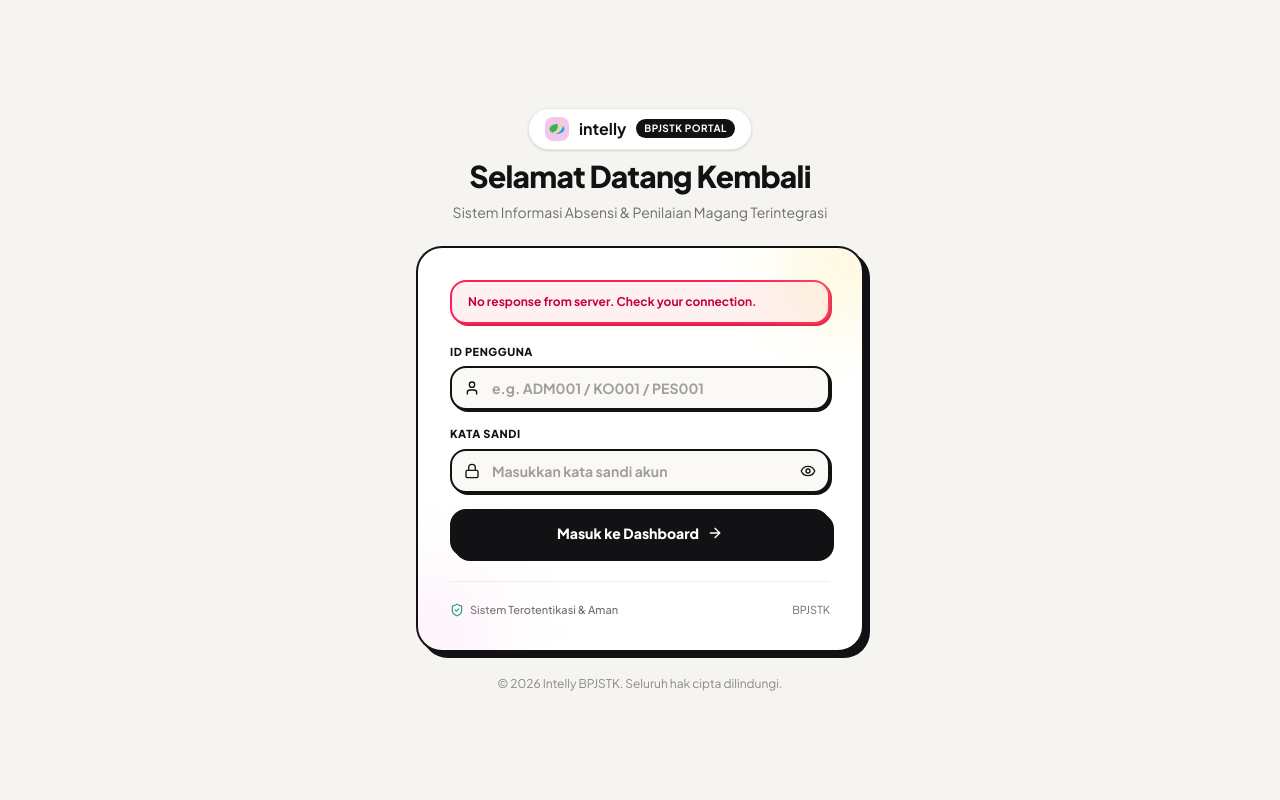
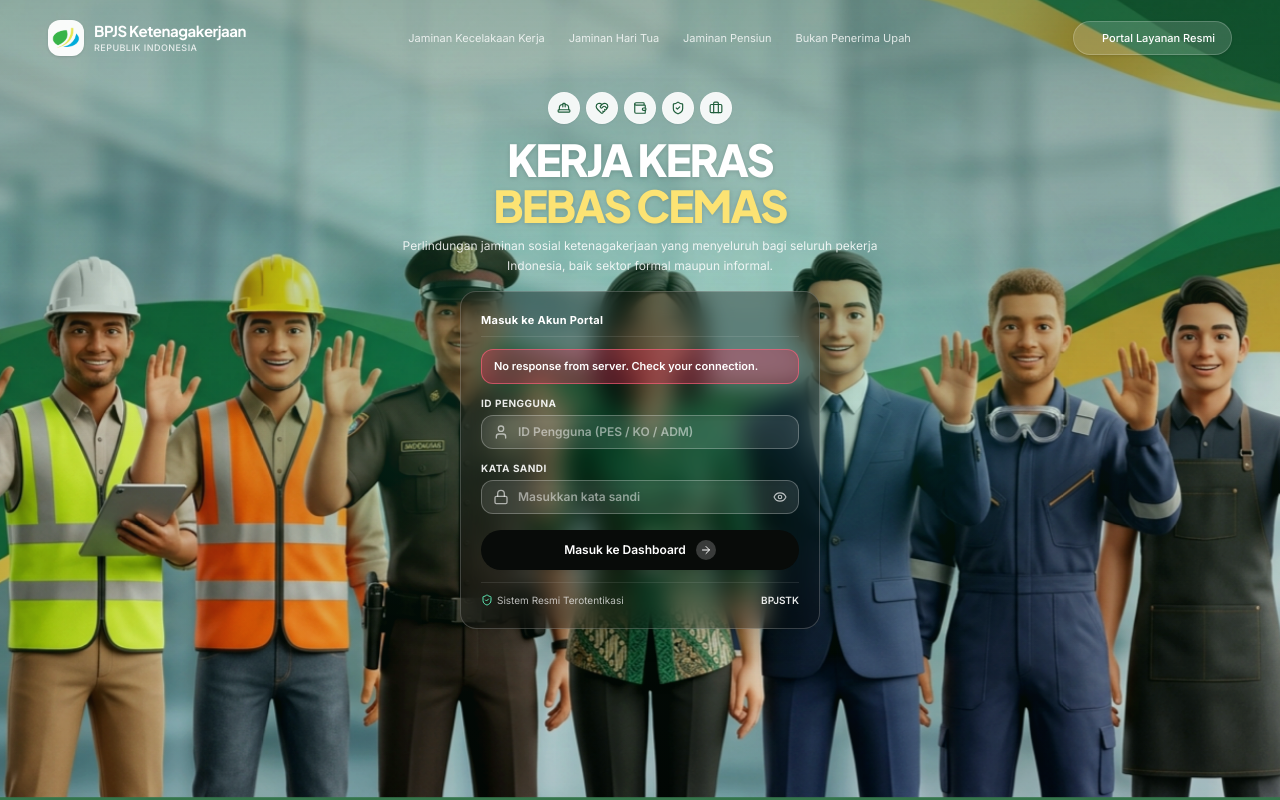
Before and after one commit to bagasdwisss/project-bpjs, a React (Vite) app: page /login in a window 1280 px wide. Both pictures are taken after typing "Sample", "Sample123" into the empty fields and a click on the button "Masuk ke Dashboard". Built offline with nearby package versions, Linux system fonts and the light colour scheme; no server answers.

Commit message:
feat: implement BPJS Ketenagakerjaan full-screen hero login page with extra super HD adult workers animation

```diff
--- a/index.html
+++ b/index.html
@@ -10,7 +10,7 @@
     <title>BPJS Ketenagakerjaan - Sistem Absensi & Penilaian</title>
     <link rel="preconnect" href="https://fonts.googleapis.com">
     <link rel="preconnect" href="https://fonts.gstatic.com" crossorigin>
-    <link href="https://fonts.googleapis.com/css2?family=Plus+Jakarta+Sans:wght@300;400;500;600;700;800&display=swap" rel="stylesheet" crossorigin="anonymous">
+    <link href="https://fonts.googleapis.com/css2?family=Inter:wght@400;500;600;700&family=Plus+Jakarta+Sans:wght@300;400;500;600;700;800&display=swap" rel="stylesheet" crossorigin="anonymous">
   </head>
   <body class="bg-[#F5F4F0] text-[#121214] antialiased">
     <div id="root"></div>
--- a/src/components/Auth/Login.jsx
+++ b/src/components/Auth/Login.jsx
@@ -2,17 +2,22 @@ import React, { useState, useContext, useEffect } from 'react';
 import { useNavigate, useSearchParams } from 'react-router-dom';
 import { AuthContext } from '../../context/AuthContext';
 import {
+  HardHat,
+  HeartHandshake,
+  Wallet,
+  ShieldCheck,
+  Briefcase,
+  ArrowRight,
   User,
   Lock,
   Eye,
   EyeOff,
-  ShieldCheck,
-  ArrowRight,
-  AlertTriangle,
+  ShieldAlert,
   Clock,
-  ShieldAlert
+  AlertTriangle
 } from 'lucide-react';
 import logo from '../../assets/27102023_091008_dorong_universal.png';
+import workersHeroHd from '../../assets/bpjs_workers_hd.jpg';
 import PageLoader from '../Common/PageLoader';
 
 const Login = () => {
@@ -29,7 +34,7 @@ const Login = () => {
   const { user, login, error, clearError, isAuthenticated } = useContext(AuthContext);
   const navigate = useNavigate();
 
-  // Redirect after authentication
+  // Redirect pengguna setelah autentikasi berhasil sesuai role
   useEffect(() => {
     if (isAuthenticated && user) {
       if (user.role_id === 1 || user.role === 'Peserta') {
@@ -89,196 +94,279 @@ const Login = () => {
   };
 
   if (isAuthenticated) {
-    return <PageLoader text="Memuat Halaman..." />;
+    return <PageLoader text="Memuat Halaman Portal..." />;
   }
 
   return (
-    <div className="min-h-screen bg-[#F5F4F0] flex flex-col justify-center items-center p-4 sm:p-6 font-sans">
-      <div className="max-w-md w-full space-y-6">
-        {/* Brand Header */}
-        <div className="text-center space-y-2">
-          <div className="inline-flex items-center space-x-2.5 bg-white border border-[#EAE9E4] px-4 py-2 rounded-full shadow-sm">
-            <div className="w-6 h-6 rounded-lg bg-[#F5C6EC] flex items-center justify-center overflow-hidden">
-              <img src={logo} alt="BPJSTK Logo" width="16" height="16" loading="lazy" decoding="async" style={{ width: '16px', height: '16px', objectFit: 'contain' }} className="w-4 h-4 object-contain" />
+    <div
+      className="relative min-h-[100svh] w-full bg-[#397C50] text-white overflow-x-hidden md:overflow-hidden flex flex-col justify-between select-none"
+      style={{ fontFamily: "var(--font-body, Inter, sans-serif)" }}
+    >
+      {/* ============================================================== */}
+      {/* 04. BACKGROUND WORKER ANIMATION — EXTRA SUPER HD & ADULTS ONLY */}
+      {/* ============================================================== */}
+      <div className="absolute inset-0 w-full h-full overflow-hidden pointer-events-none select-none z-0">
+        <img
+          src={workersHeroHd}
+          alt="Barisan Pekerja Dewasa BPJS Ketenagakerjaan Extra Super HD"
+          className="absolute inset-0 w-full h-full object-cover object-bottom animate-worker-hd"
+          style={{
+            objectPosition: 'center bottom',
+            backfaceVisibility: 'hidden',
+            transform: 'translateZ(0)',
+            filter: 'contrast(1.04) saturate(1.05)'
+          }}
+        />
+
+        {/* Subtle Green Contrast Overlay */}
+        <div
+          className="absolute inset-0"
+          style={{
+            background: 'linear-gradient(180deg, rgba(15, 65, 37, 0.40) 0%, rgba(25, 95, 52, 0.15) 48%, rgba(15, 65, 37, 0.10) 100%)'
+          }}
+        />
+
+        {/* Subtle radial lighting for readability */}
+        <div className="absolute top-1/4 left-1/2 -translate-x-1/2 w-[720px] h-[340px] bg-emerald-400/10 rounded-full blur-3xl pointer-events-none" />
       </div>
-            <span className="font-bold text-base text-[#121214]">intelly</span>
-            <span className="text-[10px] font-bold uppercase tracking-wider bg-[#121214] text-white px-2 py-0.5 rounded-full">
-              BPJSTK Portal
+
+      {/* ============================================================== */}
+      {/* 05. NAVBAR (TOP HEADER WITH OFFICIAL LOGO)                     */}
+      {/* ============================================================== */}
+      <header className="relative z-20 w-full px-5 py-4 sm:px-8 sm:py-5 lg:px-12 flex items-center justify-between animate-hero-nav">
+        {/* Left: Official BPJS Ketenagakerjaan Logo */}
+        <div className="flex items-center gap-2.5">
+          <div className="w-8 h-8 sm:w-9 sm:h-9 rounded-xl bg-white/95 p-1 flex items-center justify-center shadow-sm">
+            <img
+              src={logo}
+              alt="Logo Resmi BPJS Ketenagakerjaan"
+              className="w-full h-full object-contain"
+            />
+          </div>
+          <div className="flex flex-col text-left">
+            <span
+              className="text-white text-sm sm:text-[15px] font-bold tracking-[-0.03em] leading-tight"
+              style={{ fontFamily: "var(--font-heading)" }}
+            >
+              BPJS Ketenagakerjaan
+            </span>
+            <span className="text-[9px] font-medium text-white/80 tracking-wider uppercase">
+              Republik Indonesia
             </span>
           </div>
-          <h1 className="text-2xl sm:text-3xl font-extrabold text-[#121214] tracking-tight">
-            Selamat Datang Kembali
-          </h1>
-          <p className="text-xs sm:text-sm text-[#6E6D6A]">
-            Sistem Informasi Absensi & Penilaian Magang Terintegrasi
-          </p>
         </div>
 
-        {/* Soft Neo-Brutalist Login Card */}
-        <div className="bg-white rounded-[26px] border-2 border-[#121214] shadow-[6px_6px_0px_#121214] p-6 sm:p-8 relative overflow-hidden">
-          {/* Subtle Decorative pastel background glow */}
-          <div className="absolute -top-12 -right-12 w-32 h-32 bg-[#FCE373]/25 rounded-full blur-2xl pointer-events-none"></div>
-          <div className="absolute -bottom-12 -left-12 w-32 h-32 bg-[#F5C6EC]/25 rounded-full blur-2xl pointer-events-none"></div>
+        {/* Center: Program Pillars (Desktop Only) */}
+        <div className="hidden lg:flex items-center gap-6 text-[11px] font-normal text-white/80">
+          <span className="hover:text-white transition-opacity cursor-default">Jaminan Kecelakaan Kerja</span>
+          <span className="hover:text-white transition-opacity cursor-default">Jaminan Hari Tua</span>
+          <span className="hover:text-white transition-opacity cursor-default">Jaminan Pensiun</span>
+          <span className="hover:text-white transition-opacity cursor-default">Bukan Penerima Upah</span>
+        </div>
 
-          {/* Security Alert Notice (Concurrent Login or Idle Timeout) */}
+        {/* Right: Official Portal Badge */}
+        <div>
+          <div className="bg-white/15 backdrop-blur-md text-white rounded-full px-3.5 py-1.5 sm:px-4 sm:py-2 text-[10px] sm:text-[11px] font-medium border border-white/20 shadow-sm flex items-center gap-1.5">
+            <span className="w-1.5 h-1.5 rounded-full bg-[#FCE373] animate-ping" />
+            <span>Portal Layanan Resmi</span>
+          </div>
+        </div>
+      </header>
+
+      {/* ============================================================== */}
+      {/* 06. HERO CONTENT & DIRECTLY INTEGRATED LOGIN FORM              */}
+      {/* ============================================================== */}
+      <main className="relative z-10 w-full max-w-2xl mx-auto px-4 pt-1 sm:pt-4 pb-12 sm:pb-24 flex-1 flex flex-col items-center justify-start text-center">
+
+        {/* A. FIVE PROGRAM ICON ROW */}
+        <div className="flex items-center gap-[6px] mb-2 sm:mb-3 animate-hero-icons">
+          <div
+            title="Jaminan Kecelakaan Kerja (JKK)"
+            className="w-8 h-8 rounded-full bg-white/90 backdrop-blur-sm flex items-center justify-center border border-white/40 shadow-xs hover:scale-105 transition-transform"
+          >
+            <HardHat className="w-3.5 h-3.5 text-[#1F5E3B]" />
+          </div>
+          <div
+            title="Jaminan Kematian (JKM)"
+            className="w-8 h-8 rounded-full bg-white/90 backdrop-blur-sm flex items-center justify-center border border-white/40 shadow-xs hover:scale-105 transition-transform"
+          >
+            <HeartHandshake className="w-3.5 h-3.5 text-[#1F5E3B]" />
+          </div>
+          <div
+            title="Jaminan Hari Tua (JHT)"
+            className="w-8 h-8 rounded-full bg-white/90 backdrop-blur-sm flex items-center justify-center border border-white/40 shadow-xs hover:scale-105 transition-transform"
+          >
+            <Wallet className="w-3.5 h-3.5 text-[#1F5E3B]" />
+          </div>
+          <div
+            title="Jaminan Pensiun (JP)"
+            className="w-8 h-8 rounded-full bg-white/90 backdrop-blur-sm flex items-center justify-center border border-white/40 shadow-xs hover:scale-105 transition-transform"
+          >
+            <ShieldCheck className="w-3.5 h-3.5 text-[#1F5E3B]" />
+          </div>
+          <div
+            title="Jaminan Kehilangan Pekerjaan (JKP)"
+            className="w-8 h-8 rounded-full bg-white/90 backdrop-blur-sm flex items-center justify-center border border-white/40 shadow-xs hover:scale-105 transition-transform"
+          >
+            <Briefcase className="w-3.5 h-3.5 text-[#1F5E3B]" />
+          </div>
+        </div>
+
+        {/* B. MAIN HEADLINE (TAGLINE) */}
+        <h1
+          className="text-white uppercase font-extrabold tracking-[-0.045em] leading-[1.05] max-w-[760px] text-center drop-shadow-sm animate-hero-headline"
+          style={{
+            fontFamily: "var(--font-heading)",
+            fontSize: 'clamp(28px, 4.8vw, 44px)'
+          }}
+        >
+          Kerja Keras <br className="hidden sm:inline" />
+          <span className="text-[#FCE373]">Bebas Cemas</span>
+        </h1>
+
+        {/* C. SUBHEADING */}
+        <p className="text-white/85 text-[11px] sm:text-xs font-normal leading-[1.6] max-w-[480px] mt-2 text-center animate-hero-subheading">
+          Perlindungan jaminan sosial ketenagakerjaan yang menyeluruh bagi seluruh pekerja Indonesia, baik sektor formal maupun informal.
+        </p>
+
+        {/* D. INTEGRATED LOGIN FORM (NO DEMO TEST BUTTONS) */}
+        <div className="w-full max-w-[360px] mx-auto mt-3 sm:mt-4 p-4 sm:p-5 rounded-2xl bg-black/35 backdrop-blur-md border border-white/20 shadow-2xl text-left animate-hero-form">
+
+          {/* Form Header Info */}
+          <div className="flex items-center justify-between mb-3 pb-2 border-b border-white/10">
+            <span className="text-[11px] font-bold text-white tracking-wide">
+              Masuk ke Akun Portal
+            </span>
+            {roleDetected && (
+              <span className={`text-[9px] font-black uppercase tracking-wider px-2 py-0.5 rounded-full border border-white/30 ${
+                roleDetected === 'Administrator' ? 'bg-[#F5C6EC] text-[#121214]' :
+                roleDetected === 'Koordinator' ? 'bg-[#FCE373] text-[#121214]' :
+                'bg-[#BDD4F2] text-[#121214]'
+              }`}>
+                {roleDetected}
+              </span>
+            )}
+          </div>
+
+          {/* Session Alerts */}
           {reason === 'concurrent_session' && (
-            <div className="mb-5 bg-[#F5C6EC]/40 border-2 border-[#121214] shadow-[3px_3px_0px_#121214] rounded-2xl p-3.5 flex items-start gap-3 animate-in fade-in duration-200">
-              <div className="w-8 h-8 rounded-xl bg-[#121214] text-[#F5C6EC] flex items-center justify-center shrink-0">
-                <ShieldAlert className="w-4 h-4" />
-              </div>
-              <div>
-                <p className="text-xs font-black text-[#121214]">Login Ganda Terdeteksi</p>
-                <p className="text-[11px] text-[#121214]/80 font-medium leading-relaxed mt-0.5">
-                  Akun Anda terdeteksi masuk dari perangkat atau peramban lain. Sesi pada perangkat ini telah ditutup demi keamanan.
-                </p>
-              </div>
+            <div className="mb-3 bg-[#F5C6EC]/30 border border-[#F5C6EC]/60 rounded-xl p-2.5 flex items-start gap-2">
+              <ShieldAlert className="w-4 h-4 text-[#F5C6EC] shrink-0 mt-0.5" />
+              <p className="text-[11px] text-white leading-tight">Login ganda terdeteksi. Sesi di peramban ini telah ditutup demi keamanan.</p>
             </div>
           )}
 
           {reason === 'idle_timeout' && (
-            <div className="mb-5 bg-[#FCE373]/40 border-2 border-[#121214] shadow-[3px_3px_0px_#121214] rounded-2xl p-3.5 flex items-start gap-3 animate-in fade-in duration-200">
-              <div className="w-8 h-8 rounded-xl bg-[#121214] text-[#FCE373] flex items-center justify-center shrink-0">
-                <Clock className="w-4 h-4" />
-              </div>
-              <div>
-                <p className="text-xs font-black text-[#121214]">Sesi Berakhir (Inaktivitas)</p>
-                <p className="text-[11px] text-[#121214]/80 font-medium leading-relaxed mt-0.5">
-                  Tidak ada aktivitas terdeteksi selama lebih dari 15 menit. Demi melindungi data Anda, silakan masuk kembali.
-                </p>
-              </div>
+            <div className="mb-3 bg-[#FCE373]/30 border border-[#FCE373]/60 rounded-xl p-2.5 flex items-start gap-2">
+              <Clock className="w-4 h-4 text-[#FCE373] shrink-0 mt-0.5" />
+              <p className="text-[11px] text-white leading-tight">Sesi berakhir karena inaktivitas &gt;15 menit. Silakan masuk kembali.</p>
             </div>
           )}
 
           {reason === 'session_expired' && (
-            <div className="mb-5 bg-[#FAF9F6] border-2 border-[#121214] shadow-[3px_3px_0px_#121214] rounded-2xl p-3.5 flex items-start gap-3 animate-in fade-in duration-200">
-              <div className="w-8 h-8 rounded-xl bg-[#121214] text-white flex items-center justify-center shrink-0">
-                <AlertTriangle className="w-4 h-4 text-[#FCE373]" />
-              </div>
-              <div>
-                <p className="text-xs font-black text-[#121214]">Sesi Berakhir</p>
-                <p className="text-[11px] text-[#121214]/80 font-medium leading-relaxed mt-0.5">
-                  Masa berlaku sesi login Anda telah selesai. Silakan masukkan kredensial Anda kembali.
-                </p>
-              </div>
+            <div className="mb-3 bg-amber-500/30 border border-amber-400/60 rounded-xl p-2.5 flex items-start gap-2">
+              <AlertTriangle className="w-4 h-4 text-amber-300 shrink-0 mt-0.5" />
+              <p className="text-[11px] text-white leading-tight">Masa berlaku sesi telah kadaluwarsa. Silakan login kembali.</p>
             </div>
           )}
 
-          {/* Form Error alert */}
+          {/* Error Notice */}
           {(formError || error) && (
-            <div className="mb-5 bg-rose-50 border-2 border-rose-500 text-rose-700 px-4 py-3 rounded-2xl text-xs font-bold shadow-[2px_2px_0px_#e11d48]">
+            <div className="mb-3 bg-rose-500/30 border border-rose-400/60 text-white px-3 py-2 rounded-xl text-[11px] font-semibold">
               {formError || error}
             </div>
           )}
 
-          <form onSubmit={handleSubmit} className="space-y-4 relative z-10">
-            {/* Unique ID Input with integrated Role Detection */}
+          {/* Login Form Fields */}
+          <form onSubmit={handleSubmit} className="space-y-3">
+            {/* Unique ID */}
             <div>
-              <div className="flex items-center justify-between mb-1.5">
-                <label className="block text-[11px] font-extrabold text-[#121214] uppercase tracking-wider">
+              <label className="block text-[10px] font-bold text-white/90 uppercase tracking-wider mb-1">
                 ID Pengguna
               </label>
-                {/* Header Inline Mini Role Tag */}
-                <div
-                  className={`transition-all duration-300 ease-out flex items-center gap-1.5 ${
-                    roleDetected ? 'opacity-100 scale-100' : 'opacity-0 scale-90 pointer-events-none'
-                  }`}
-                >
-                  <span className="w-1.5 h-1.5 rounded-full bg-[#121214] animate-ping" />
-                  <span className={`text-[10px] font-black uppercase tracking-wider px-2 py-0.5 rounded-full border border-[#121214] shadow-[1px_1px_0px_#121214] ${
-                    roleDetected === 'Administrator'
-                      ? 'bg-[#F5C6EC] text-[#121214]'
-                      : roleDetected === 'Koordinator'
-                        ? 'bg-[#FCE373] text-[#121214]'
-                        : 'bg-[#BDD4F2] text-[#121214]'
-                  }`}>
-                    {roleDetected}
-                  </span>
-                </div>
-              </div>
-
               <div className="relative">
-                <div className="absolute inset-y-0 left-0 pl-3.5 flex items-center pointer-events-none text-[#121214]">
+                <div className="absolute inset-y-0 left-0 pl-3 flex items-center pointer-events-none text-white/60">
                   <User className="h-4 w-4" />
                 </div>
                 <input
                   type="text"
-                  id="uniqueId"
                   required
                   value={uniqueId}
                   onChange={handleUniqueIdChange}
-                  className="block w-full pl-10 pr-3 py-2.5 bg-[#FAF9F6] border-2 border-[#121214] rounded-2xl text-xs sm:text-sm font-bold text-[#121214] placeholder-[#A09F9B] shadow-[2px_2px_0px_#121214] focus:outline-none focus:bg-white focus:shadow-[3px_3px_0px_#121214] transition-all"
-                  placeholder="e.g. ADM001 / KO001 / PES001"
-                  autoComplete="off"
+                  placeholder="ID Pengguna (PES / KO / ADM)"
                   disabled={loading}
+                  className="w-full pl-9 pr-3 py-2 bg-white/10 focus:bg-white/20 border border-white/25 focus:border-[#FCE373] rounded-xl text-xs font-semibold text-white placeholder-white/50 shadow-inner focus:outline-none transition-all"
                 />
               </div>
             </div>
 
-            {/* Password Input */}
+            {/* Password */}
             <div>
-              <label className="block text-[11px] font-extrabold text-[#121214] uppercase tracking-wider mb-1.5">
+              <label className="block text-[10px] font-bold text-white/90 uppercase tracking-wider mb-1">
                 Kata Sandi
               </label>
               <div className="relative">
-                <div className="absolute inset-y-0 left-0 pl-3.5 flex items-center pointer-events-none text-[#121214]">
+                <div className="absolute inset-y-0 left-0 pl-3 flex items-center pointer-events-none text-white/60">
                   <Lock className="h-4 w-4" />
                 </div>
                 <input
                   type={showPassword ? 'text' : 'password'}
-                  id="password"
                   required
                   value={password}
                   onChange={(e) => setPassword(e.target.value)}
-                  className="block w-full pl-10 pr-10 py-2.5 bg-[#FAF9F6] border-2 border-[#121214] rounded-2xl text-xs sm:text-sm font-bold text-[#121214] placeholder-[#A09F9B] shadow-[2px_2px_0px_#121214] focus:outline-none focus:bg-white focus:shadow-[3px_3px_0px_#121214] transition-all"
-                  placeholder="Masukkan kata sandi akun"
+                  placeholder="Masukkan kata sandi"
                   disabled={loading}
+                  className="w-full pl-9 pr-9 py-2 bg-white/10 focus:bg-white/20 border border-white/25 focus:border-[#FCE373] rounded-xl text-xs font-semibold text-white placeholder-white/50 shadow-inner focus:outline-none transition-all"
                 />
                 <button
                   type="button"
                   onClick={() => setShowPassword(!showPassword)}
-                  className="absolute inset-y-0 right-0 pr-3.5 flex items-center text-[#121214] hover:opacity-75 cursor-pointer"
-                  disabled={loading}
+                  className="absolute inset-y-0 right-0 pr-3 flex items-center text-white/70 hover:text-white cursor-pointer"
+                  aria-label={showPassword ? 'Sembunyikan Kata Sandi' : 'Tampilkan Kata Sandi'}
                 >
-                  {showPassword ? <EyeOff className="h-4 w-4" /> : <Eye className="h-4 w-4" />}
+                  {showPassword ? <EyeOff className="h-3.5 w-3.5" /> : <Eye className="h-3.5 w-3.5" />}
                 </button>
               </div>
             </div>
 
-            {/* Submit Button */}
+            {/* Signature Black Pill Submit Button */}
+            <div className="pt-1">
               <button
                 type="submit"
                 disabled={loading}
-              className="w-full mt-3 bg-[#121214] hover:bg-neutral-800 active:translate-y-0.5 disabled:opacity-50 text-white font-black py-3 px-5 rounded-2xl border-2 border-[#121214] shadow-[4px_4px_0px_#121214] hover:shadow-[5px_5px_0px_#121214] transition-all flex items-center justify-center space-x-2 text-xs sm:text-sm cursor-pointer"
+                className="w-full group bg-[#080B09] hover:bg-neutral-900 active:scale-95 disabled:opacity-60 text-white text-xs font-semibold rounded-full py-2.5 px-5 inline-flex items-center justify-center gap-2.5 shadow-xl hover:-translate-y-0.5 transition-all duration-200 cursor-pointer"
+                style={{ borderRadius: '999px' }}
               >
                 {loading ? (
                   <>
-                  <div className="w-4 h-4 border-2 border-white border-t-transparent rounded-full animate-spin"></div>
+                    <div className="w-3.5 h-3.5 border-2 border-white border-t-transparent rounded-full animate-spin" />
                     <span>Memverifikasi Akun...</span>
                   </>
                 ) : (
                   <>
                     <span>Masuk ke Dashboard</span>
-                  <ArrowRight className="w-4 h-4" />
+                    <div className="w-5 h-5 rounded-full bg-white/20 flex items-center justify-center group-hover:bg-[#FCE373] group-hover:text-[#121214] transition-colors">
+                      <ArrowRight className="w-3 h-3" />
+                    </div>
                   </>
                 )}
               </button>
+            </div>
           </form>
 
-          {/* Security & Support Note */}
-          <div className="mt-6 pt-5 border-t border-[#F0EFEA] flex items-center justify-between text-[11px] text-[#6E6D6A]">
-            <span className="flex items-center gap-1.5 font-medium">
-              <ShieldCheck className="w-3.5 h-3.5 text-emerald-600" />
-              Sistem Terotentikasi & Aman
+          {/* Secure SSL Tag */}
+          <div className="mt-3 pt-2.5 border-t border-white/10 flex items-center justify-between text-[10px] text-white/70">
+            <span className="flex items-center gap-1">
+              <ShieldCheck className="w-3 h-3 text-emerald-300" />
+              Sistem Resmi Terotentikasi
             </span>
-            <span>BPJSTK</span>
+            <span className="font-semibold text-white/90">BPJSTK</span>
           </div>
         </div>
+      </main>
 
-        {/* Footer */}
-        <div className="text-center text-xs text-[#8A8985]">
-          <p>© {new Date().getFullYear()} Intelly BPJSTK. Seluruh hak cipta dilindungi.</p>
-        </div>
-      </div>
+      {/* Invisible spacer on desktop to preserve bottom crowd headroom */}
+      <div className="relative z-10 w-full h-4 sm:h-8 pointer-events-none" />
     </div>
   );
 };
--- a/src/index.css
+++ b/src/index.css
@@ -22,6 +22,11 @@
 }
 
 :root {
+  --font-heading: 'Plus Jakarta Sans', sans-serif;
+  --font-body: 'Inter', sans-serif;
+  --color-primary: #367C52;
+  --color-background: #397C50;
+  --color-white: #FFFFFF;
   --bg-canvas: #F5F4F0;
   --pitch-black: #121214;
   --pastel-yellow: #FCE373;
@@ -95,3 +100,75 @@ body {
 ::-webkit-scrollbar-thumb:hover {
   background: #AFAEA8;
 }
+
+/* BPJS Ketenagakerjaan Hero Animation System */
+@keyframes heroFadeIn {
+  from { opacity: 0; }
+  to { opacity: 1; }
+}
+
+@keyframes heroFadeSlideUp {
+  from {
+    opacity: 0;
+    transform: translateY(var(--slide-y, 14px));
+  }
+  to {
+    opacity: 1;
+    transform: translateY(0);
+  }
+}
+
+@keyframes workerBreathing {
+  0%, 100% {
+    transform: translateY(0) scale(1) translateZ(0);
+  }
+  50% {
+    transform: translateY(-6px) scale(1.008) translateZ(0);
+  }
+}
+
+.animate-hero-nav {
+  animation: heroFadeIn 700ms cubic-bezier(0.16, 1, 0.3, 1) forwards;
+}
+
+.animate-hero-icons {
+  --slide-y: 10px;
+  animation: heroFadeSlideUp 600ms cubic-bezier(0.16, 1, 0.3, 1) forwards;
+}
+
+.animate-hero-headline {
+  --slide-y: 18px;
+  animation: heroFadeSlideUp 800ms cubic-bezier(0.16, 1, 0.3, 1) forwards;
+}
+
+.animate-hero-subheading {
+  --slide-y: 10px;
+  animation: heroFadeSlideUp 700ms cubic-bezier(0.16, 1, 0.3, 1) 200ms forwards;
+  opacity: 0;
+}
+
+.animate-hero-form {
+  --slide-y: 12px;
+  animation: heroFadeSlideUp 750ms cubic-bezier(0.16, 1, 0.3, 1) 250ms forwards;
+  opacity: 0;
+}
+
+.animate-worker-hd {
+  animation: workerBreathing 6.5s ease-in-out infinite;
+  backface-visibility: hidden;
+  transform: translateZ(0);
+  filter: contrast(1.04) saturate(1.05);
+}
+
+@media (prefers-reduced-motion: reduce) {
+  .animate-hero-nav,
+  .animate-hero-icons,
+  .animate-hero-headline,
+  .animate-hero-subheading,
+  .animate-hero-form,
+  .animate-worker-hd {
+    animation: none !important;
+    opacity: 1 !important;
+    transform: none !important;
+  }
+}
```
Also changed, not shown: public/bpjs_workers_hd.jpg (added), src/assets/bpjs_workers_hd.jpg (added). Lines whose indentation alone changed are shown as unchanged.
